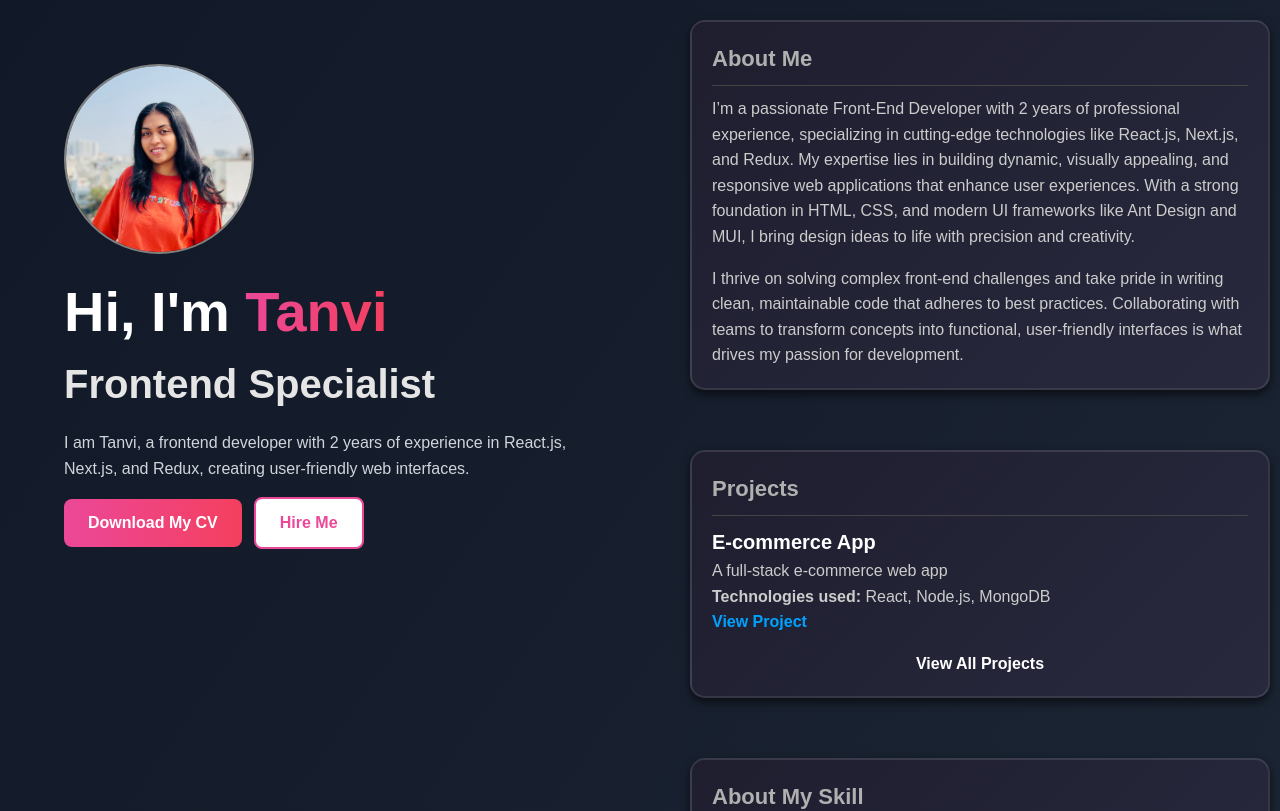
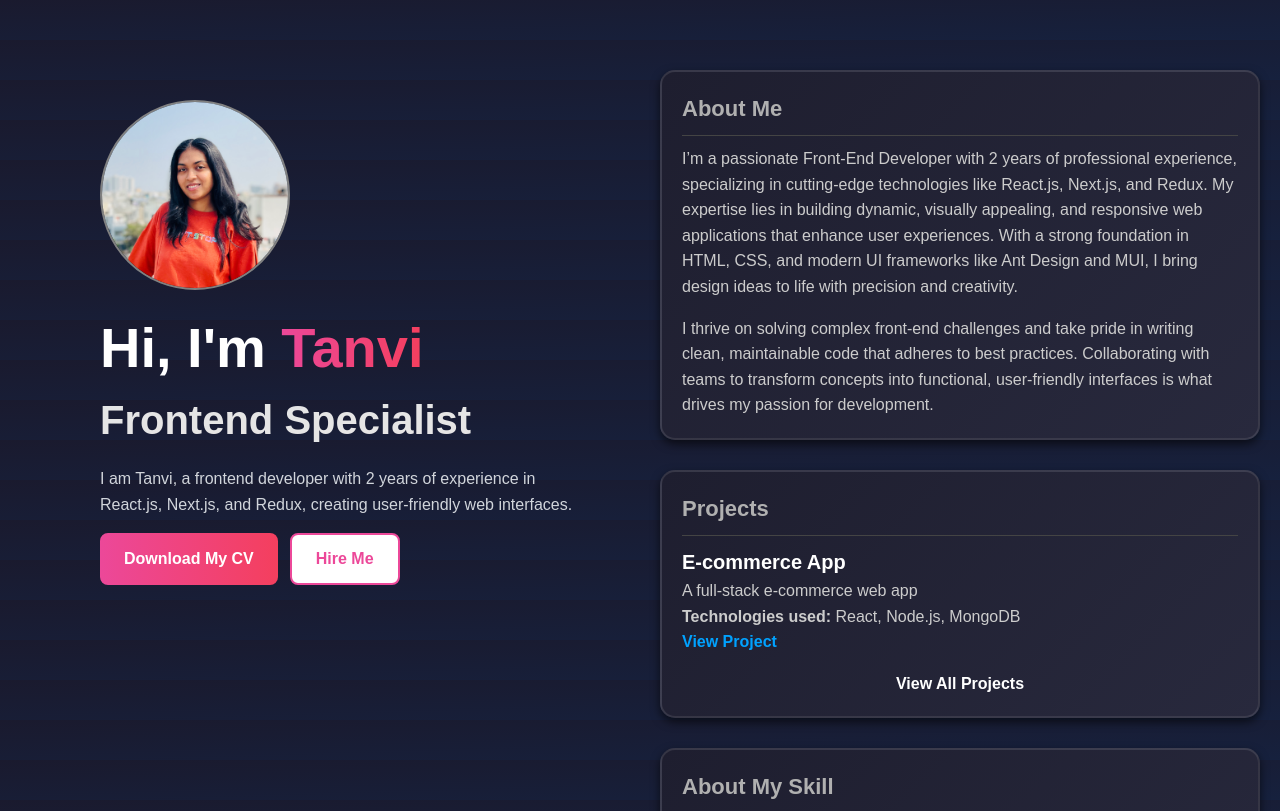
Before and after one commit to tanvidobariya8/tanvi-dev-portfolio, a Next.js app: page / in a window 1280 px wide. Shown: the top 811 px of the page. Built offline with nearby package versions, Linux system fonts and the light colour scheme.

Commit message:
fixed css

```diff
--- a/Components/About.tsx
+++ b/Components/About.tsx
@@ -7,8 +7,7 @@ export function About() {
         display: "flex",
         flexDirection: "column",
         gap: "24px",
-        marginLeft: "30px",
-        marginRight: "30px",
+        marginTop: "30px",
       }}
     >
       <Card>
--- a/Components/Contact.tsx
+++ b/Components/Contact.tsx
@@ -40,8 +40,6 @@ export const Contact = () => {
         display: "flex",
         flexDirection: "column",
         gap: "24px",
-        marginLeft: "30px",
-        marginRight: "30px",
       }}
     >
       <Card>
--- a/Components/HeroSection.tsx
+++ b/Components/HeroSection.tsx
@@ -1,112 +1,38 @@
 import Image from "next/image";
 import tanvi from "../public/Tanvi.jpg";
 import AnimatedTitle from "./Common/AnimatedTitle";
+import styles from "../styles/HeroSection.module.css"; // Import CSS file
 
 export function HeroSection() {
   return (
-    <div
-      style={{
-        display: "flex",
-        justifyContent: "center",
-        flexDirection: "column",
-        alignItems: "flex-start",
-        padding: "64px",
-        margin: "auto",
-      }}
-    >
+    <div className={styles.heroContainer}>
       {/* Profile Image */}
-      <div
-        style={{
-          height: "190px",
-          width: "190px",
-          overflow: "hidden",
-          borderRadius: "50%",
-          border: "2px solid gray",
-          marginBottom: "16px",
-        }}
-      >
-        <Image
-          src={tanvi}
-          alt="Profile"
-          style={{ height: "100%", width: "100%", objectFit: "cover" }}
-        />
+      <div className={styles.profileImage}>
+        <Image src={tanvi} alt="Profile" className={styles.image} />
       </div>
 
-      {/* Text Section */}
-      <div style={{ textAlign: "start", maxWidth: "600px" }}>
-        {/* Title and Intro */}
+      <div className={styles.textContainer}>
         <div>
-          <h1 style={{ fontSize: "3.5rem", fontWeight: "bold" }}>
-            Hi, I'm{" "}
-            <span
-              style={{
-                backgroundImage: "linear-gradient(to right, #ec4899, #f43f5e)",
-                WebkitBackgroundClip: "text",
-                color: "transparent",
-              }}
-            >
-              Tanvi
-            </span>
+          <h1 className={styles.title}>
+            Hi, I'm <span className={styles.gradientText}>Tanvi</span>
           </h1>
           <AnimatedTitle />
         </div>
 
         {/* Description */}
-        <p
-          style={{
-            fontSize: "1rem",
-            color: "#d1d5db",
-            lineHeight: "1.6",
-            marginTop: "16px",
-          }}
-        >
+        <p className={styles.description}>
           I am Tanvi, a frontend developer with 2 years of experience in
           React.js, Next.js, and Redux, creating user-friendly web interfaces.
         </p>
 
         {/* Buttons */}
-        <div
-          style={{
-            display: "flex",
-            alignItems: "center",
-            gap: "12px",
-            marginTop: "16px",
-          }}
-        >
+        <div className={styles.buttonContainer}>
           {/* Download CV Button */}
-          <button
-            style={{
-              display: "flex",
-              alignItems: "center",
-              gap: "8px",
-              padding: "12px 24px",
-              fontSize: "1rem",
-              fontWeight: "bold",
-              color: "white",
-              background: "linear-gradient(to right, #ec4899, #f43f5e)",
-              borderRadius: "8px",
-              border: "none",
-              cursor: "pointer",
-            }}
-          >
-            Download My CV
-          </button>
+          <button className={styles.downloadButton}>Download My CV</button>
 
           {/* Hire Me Button */}
           <button
-            style={{
-              display: "flex",
-              alignItems: "center",
-              gap: "8px",
-              padding: "12px 24px",
-              fontSize: "1rem",
-              fontWeight: "bold",
-              color: "#ec4899",
-              backgroundColor: "white",
-              border: "2px solid #ec4899",
-              borderRadius: "8px",
-              cursor: "pointer",
-            }}
+            className={styles.hireMeButton}
             onClick={() => {
               window.scrollTo({
                 top: document.body.scrollHeight - 100,
--- a/Components/ProjectsSection.tsx
+++ b/Components/ProjectsSection.tsx
@@ -18,8 +18,6 @@ export function Projects() {
         display: "flex",
         flexDirection: "column",
         gap: "24px",
-        marginLeft: "30px",
-        marginRight: "30px",
       }}
     >
       <Card>
--- a/Components/Skills.tsx
+++ b/Components/Skills.tsx
@@ -28,8 +28,6 @@ export function Skills() {
         display: "flex",
         flexDirection: "column",
         gap: "24px",
-        marginLeft: "30px",
-        marginRight: "30px",
       }}
     >
       <Card>
--- a/pages/_app.tsx
+++ b/pages/_app.tsx
@@ -1,4 +1,4 @@
-import "@/globals.css";
+import "../styles/globals.css";
 import type { AppProps } from "next/app";
 
 export default function App({ Component, pageProps }: AppProps) {
--- a/pages/index.tsx
+++ b/pages/index.tsx
@@ -4,42 +4,32 @@ import HeroSection from "@/Components/HeroSection";
 import { Projects } from "@/Components/ProjectsSection";
 import { Skills } from "@/Components/Skills";
 import React from "react";
+import styles from "../styles/home.module.css"; // Import CSS file
 
 const Home = () => {
   return (
-    <main
-      className="min-h-screen bg-gradient-to-br from-gray-900 to-gray-800 text-white"
-      style={{
-        minHeight: "100vh",
-        color: "white",
-      }}
-    >
-      <div style={{ display: "flex", width: "100%" }}>
-        <div style={{ width: "50%" }}>
+    <main className={styles.container}>
+      <div className={styles.mainContent}>
+        {/* Left Section - Hero */}
+        <div className={styles.leftSection}>
           <HeroSection />
         </div>
 
-        <div
-          style={{
-            width: "50%",
-            display: "flex",
-            flexDirection: "column",
-            gap: "20px",
-          }}
-        >
-          <section style={{ scrollMarginTop: "80px" }} id="about">
+        {/* Right Section - About, Projects, Skills, Contact */}
+        <div className={styles.rightSection}>
+          <section id="about">
             <About />
           </section>
 
-          <section style={{ scrollMarginTop: "80px" }} id="projects">
+          <section id="projects">
             <Projects />
           </section>
 
-          <section style={{ scrollMarginTop: "80px" }} id="skills">
+          <section id="skills">
             <Skills />
           </section>
 
-          <section style={{ scrollMarginTop: "80px" }} id="contact">
+          <section id="contact">
             <Contact />
           </section>
         </div>
--- /dev/null
+++ b/styles/HeroSection.module.css
@@ -0,0 +1,110 @@
+/* Main Hero Section Container */
+.heroContainer {
+    display: flex;
+    justify-content: center;
+    flex-direction: column;
+    align-items: flex-start;
+    margin: auto;
+    padding: 20px;
+
+}
+
+/* Profile Image */
+.profileImage {
+    height: 190px;
+    width: 190px;
+    overflow: hidden;
+    border-radius: 50%;
+    border: 2px solid gray;
+    margin-bottom: 16px;
+}
+
+.image {
+    height: 100%;
+    width: 100%;
+    object-fit: cover;
+}
+
+/* Text Content */
+.textContainer {
+    max-width: 600px;
+}
+
+.title {
+    font-size: 3.5rem;
+    font-weight: bold;
+}
+
+.gradientText {
+    background-image: linear-gradient(to right, #ec4899, #f43f5e);
+    -webkit-background-clip: text;
+    color: transparent;
+}
+
+/* Description */
+.description {
+    font-size: 1rem;
+    color: #d1d5db;
+    line-height: 1.6;
+    margin-top: 16px;
+}
+
+/* Buttons Container */
+.buttonContainer {
+    display: flex;
+    justify-content: center;
+    gap: 12px;
+    margin-top: 16px;
+}
+
+/* Download CV Button */
+.downloadButton {
+    display: flex;
+    align-items: center;
+    gap: 8px;
+    padding: 12px 24px;
+    font-size: 1rem;
+    font-weight: bold;
+    color: white;
+    background: linear-gradient(to right, #ec4899, #f43f5e);
+    border-radius: 8px;
+    border: none;
+    cursor: pointer;
+}
+
+/* Hire Me Button */
+.hireMeButton {
+    display: flex;
+    align-items: center;
+    gap: 8px;
+    padding: 12px 24px;
+    font-size: 1rem;
+    font-weight: bold;
+    color: #ec4899;
+    background-color: white;
+    border: 2px solid #ec4899;
+    border-radius: 8px;
+    cursor: pointer;
+}
+
+/* Responsive Design */
+@media (min-width: 768px) {
+    .heroContainer {
+        flex-direction: column;
+        text-align: left;
+        align-items: flex-start;
+        padding: 60px;
+    }
+
+    .profileImage {
+        margin-right: 32px;
+    }
+
+    .textContainer {
+        text-align: left;
+    }
+
+    .buttonContainer {
+        justify-content: flex-start;
+    }
+}
--- a/globals.css
+++ b/styles/globals.css
@@ -4,6 +4,7 @@
 
 body {
   font-family: Arial, Helvetica, sans-serif;
+  background: linear-gradient(to bottom right, #1a1a2e, #16213e);
 }
 
 .animated-title {
@@ -30,7 +31,6 @@ body {
   color: #b0b0b0;
   box-shadow: 0 4px 10px rgba(0, 0, 0, 0.6);
   padding: 20px;
-  margin: 20px;
   width: 100%;
   transition: transform 0.3s ease-in-out, box-shadow 0.3s ease-in-out;
 }
@@ -44,8 +44,6 @@ body {
   font-size: 16px;
   color: #b0b0b0;
 }
-
-
 
 .card-header {
   font-size: 22px;
--- /dev/null
+++ b/styles/home.module.css
@@ -0,0 +1,52 @@
+/* Container */
+.container {
+    color: white;
+    padding: 20px;
+}
+
+/* Main Content */
+.mainContent {
+    display: flex;
+    width: 100%;
+    flex-wrap: wrap;
+
+}
+
+/* Left Section - Hero */
+.leftSection {
+    width: 50%;
+    padding: 20px;
+    position: fixed;
+}
+
+.rightSection {
+    width: 50%;
+    display: flex;
+    flex-direction: column;
+    gap: 30px;
+    padding: 20px;
+    position: absolute;
+    right: 0;
+}
+
+/* Responsive Design */
+@media (max-width: 1024px) {
+    .mainContent {
+        flex-direction: column;
+    }
+
+    .leftSection,
+    .rightSection {
+        width: 100%;
+        padding: 0;
+        display: flex;
+        position: static;
+
+    }
+}
+
+@media (max-width: 768px) {
+    .container {
+        padding: 10px;
+    }
+}
```
